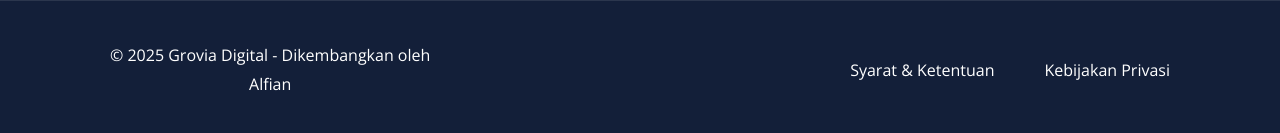
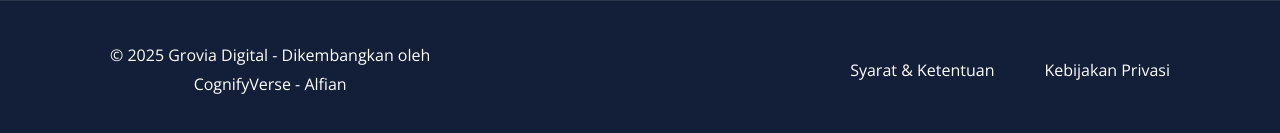
Before and after one commit to Alfiannnn13/digital-agency, a plain HTML site: page index.html in a window 1280 px wide. Shown: the part 3362-3495 px from the top of the page. Drawn offline with nearby package versions, Linux system fonts and the light colour scheme.

Commit message:
update1.1

```diff
--- a/index.html
+++ b/index.html
@@ -431,7 +431,9 @@
         <div class="container">
           <p class="copyright">
             &copy; 2025 Grovia Digital - Dikembangkan oleh
-            <a href="https://www.instagram.com/bentaradabentarilang/">Alfian</a>
+            <a href="https://www.instagram.com/bentaradabentarilang/"
+              >CognifyVerse - Alfian</a
+            >
           </p>
 
           <ul class="footer-bottom-list">
```
